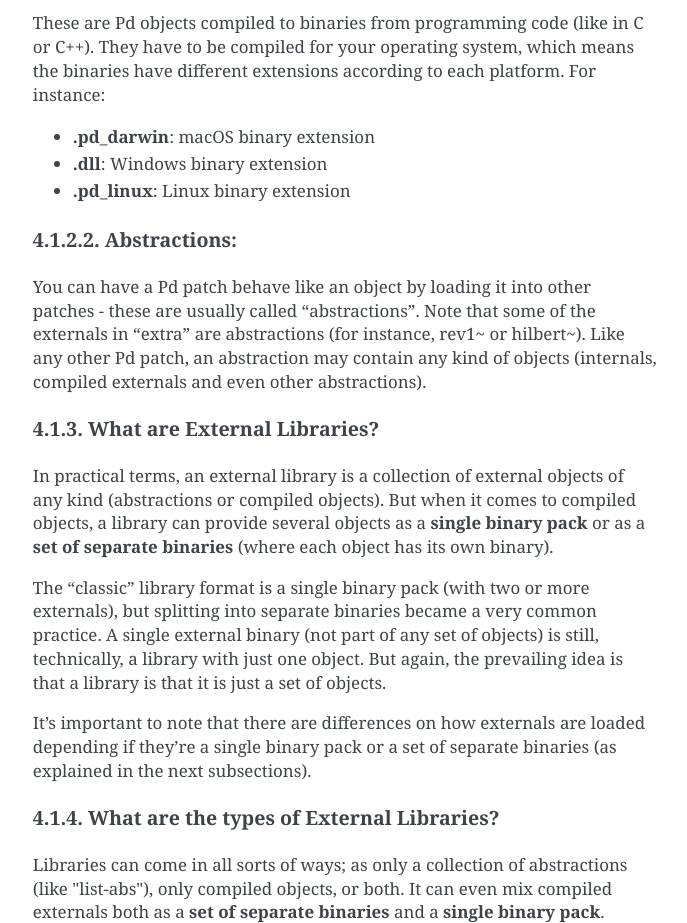
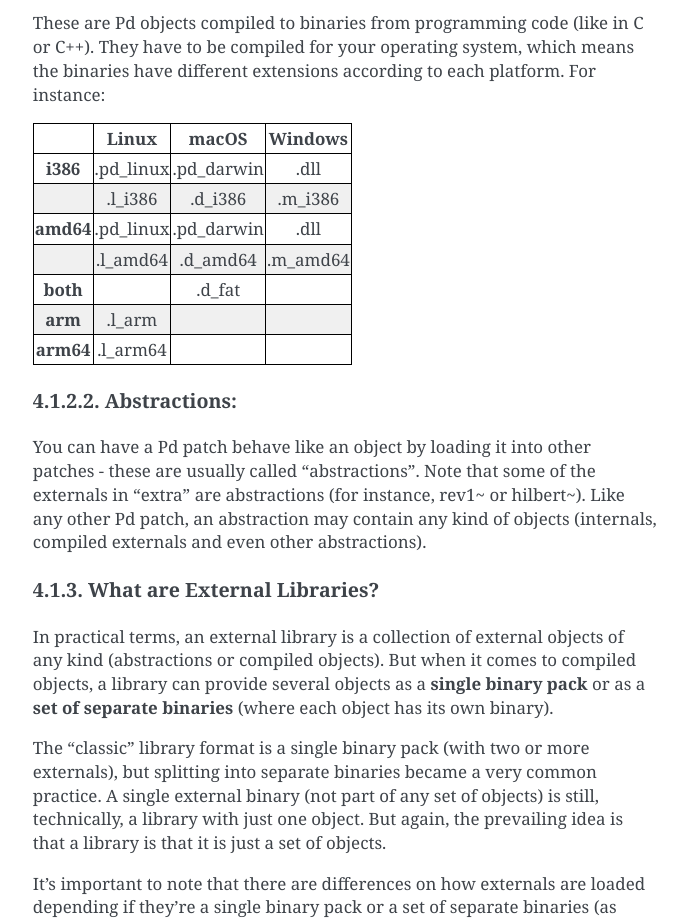
Before and after one commit to Lucarda/Lucarda.github.io, a plain HTML site: page pd-manual-preview-1/x4.htm in a window 1280 px wide. Shown: the part 1760-2683 px from the top of the page, without its empty margins (52-739 px from the left). Drawn offline with Linux system fonts and the light colour scheme.

Commit message:
some updates

```diff
--- a/pd-manual-preview-1/pdmanual.css
+++ b/pd-manual-preview-1/pdmanual.css
@@ -33,7 +33,6 @@ BODY.sans-serif {
 }
 
 
-
 P {
 	--color: 	   #3E4349; /*#3E4349;*/
 }
@@ -59,6 +58,22 @@ PRE {
 
 PRE.dark-theme {
    --color: #303136;
+}
+
+tr:nth-child(even) {
+	--background-color: #f0f0f0;
+	}
+
+tr.dark-theme:nth-child(even) {
+	--background-color: #303136;
+	}
+
+table, td, th {
+  --ccolor: #3E4349;
+}
+
+table.dark-theme, td.dark-theme, th.dark-theme {
+  --ccolor: #BCC0C3;
 }
 
 CODE {
@@ -172,6 +187,18 @@ PRE {
    padding: 8px;
    font-family: 'Consolas', 'Menlo', 'DejaVu Sans Mono', 'Bitstream Vera Sans Mono', monospace;
 }
+
+table, td, th {
+  border: 1px solid black;
+  color: var(--ccolor);
+  font-size: 12.7pt;
+}
+
+table {
+  border-collapse: collapse;
+}
+
+tr:nth-child(even) {background-color: var(--background-color);}
 
 CODE {
    font-size: 80%;
--- a/pd-manual-preview-1/pdmanual.js
+++ b/pd-manual-preview-1/pdmanual.js
@@ -81,6 +81,21 @@ function doDark () {
     x[i].classList.add("dark-theme");
 	}
 
+  x = document.getElementsByTagName("tr");
+  for (i = 0; i < x.length; i++) {
+    x[i].classList.add("dark-theme");
+	}
+
+  x = document.getElementsByTagName("th");
+  for (i = 0; i < x.length; i++) {
+    x[i].classList.add("dark-theme");
+	}
+
+  x = document.getElementsByTagName("td");
+  for (i = 0; i < x.length; i++) {
+    x[i].classList.add("dark-theme");
+	}
+
 }
 
 function doLight () {
@@ -159,6 +174,21 @@ function doLight () {
   for (i = 0; i < x.length; i++) {
     x[i].classList.remove("dark-theme");
 	}
+
+  x = document.getElementsByTagName("tr");
+  for (i = 0; i < x.length; i++) {
+    x[i].classList.remove("dark-theme");
+	}
+
+  x = document.getElementsByTagName("th");
+  for (i = 0; i < x.length; i++) {
+    x[i].classList.remove("dark-theme");
+	}
+
+  x = document.getElementsByTagName("td");
+  for (i = 0; i < x.length; i++) {
+    x[i].classList.remove("dark-theme");
+	}
 }
 
 function doSerif () {
--- a/pd-manual-preview-1/x4.htm
+++ b/pd-manual-preview-1/x4.htm
@@ -91,13 +91,65 @@ in C or C++). They have to be compiled for your operating system, which
 means the binaries have different extensions according to each platform. For
 instance:
 
+<table>
+<thead>
+<tr>
+<th style="text-align:center;"> </th>
+<th style="text-align:center;"> Linux </th>
+<th style="text-align:center;"> macOS </th>
+<th style="text-align:center;"> Windows </th>
+</tr>
+</thead>
+<tbody>
+<tr>
+<td style="text-align:center;"><strong>i386</strong></td>
+<td style="text-align:center;">.pd_linux</td>
+<td style="text-align:center;">.pd_darwin</td>
+<td style="text-align:center;">.dll</td>
+</tr>
+<tr>
+<td style="text-align:center;">  </td>
+<td style="text-align:center;">.l_i386</td>
+<td style="text-align:center;">.d_i386  </td>
+<td style="text-align:center;">.m_i386  </td>
+</tr>
+<tr>
+<td style="text-align:center;"><strong>amd64</strong></td>
+<td style="text-align:center;">.pd_linux</td>
+<td style="text-align:center;">.pd_darwin</td>
+<td style="text-align:center;">.dll</td>
+</tr>
+<tr>
+<td style="text-align:center;">  </td>
+<td style="text-align:center;">.l_amd64</td>
+<td style="text-align:center;">.d_amd64  </td>
+<td style="text-align:center;">.m_amd64  </td>
+</tr>
+<tr>
+<td style="text-align:center;"><strong>both</strong>  </td>
+<td style="text-align:center;"></td>
+<td style="text-align:center;">.d_fat  </td>
+<td style="text-align:center;">  </td>
+</tr>
+<tr>
+<td style="text-align:center;"><strong>arm</strong>  </td>
+<td style="text-align:center;">.l_arm</td>
+<td style="text-align:center;">  </td>
+<td style="text-align:center;">  </td>
+</tr>
+<tr>
+<td style="text-align:center;"><strong>arm64</strong>  </td>
+<td style="text-align:center;">.l_arm64</td>
+<td style="text-align:center;">  </td>
+<td style="text-align:center;">  </td>
+</tr>
+</tbody>
+</table>
 
-	<UL>
-	<LI> <b>.pd_darwin</b>: macOS binary extension
-	<LI> <b>.dll</b>: Windows binary extension
-	<LI> <b>.pd_linux</b>: Linux binary extension
 
-	</UL>
+
+
+
 
 <H3> <A id=s1.2.2> 4.1.2.2. Abstractions:</A> </H3>
 
```
